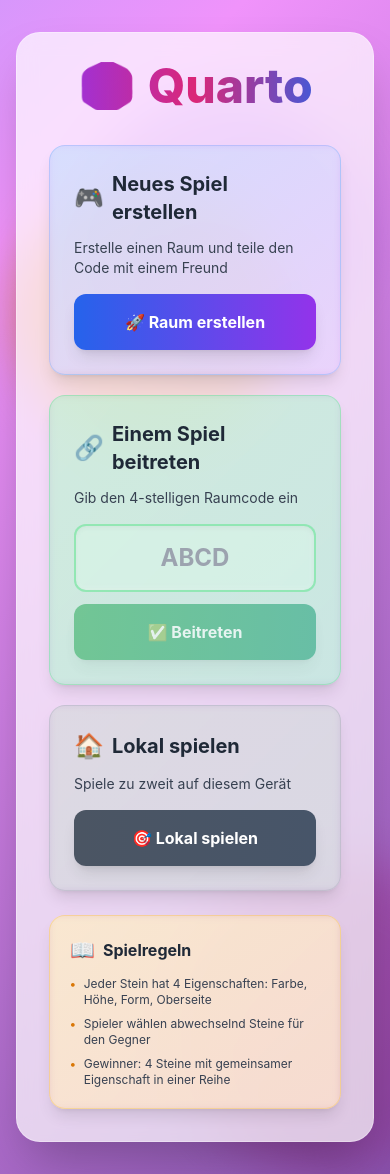
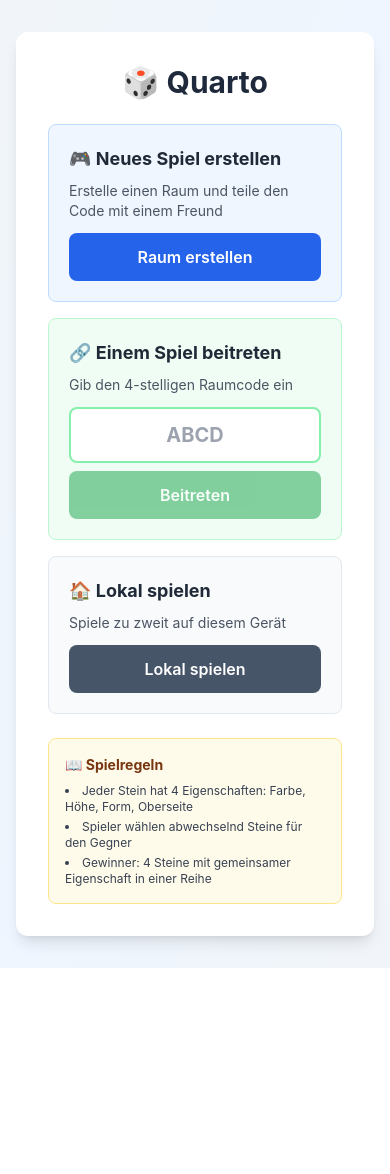
Before and after one commit to Spangelmaa/quarto, a Next.js app: page / in a window 390 px wide. After the commit the page ends 968 px from the top, so only its background shows below. Built offline with nearby package versions, Linux system fonts and the light colour scheme.

Commit message:
Refactor styles and layout for improved UI consistency; removed unused Tailwind configurations and animations, updated component styles for better readability and responsiveness.

```diff
--- a/app/globals.css
+++ b/app/globals.css
@@ -22,82 +22,10 @@
   -moz-osx-font-smoothing: grayscale;
 }
 
-/* Glassmorphismus Effekte */
+/* Einfache Glassmorphismus Effekte */
 .glass {
-  background: rgba(255, 255, 255, 0.7);
-  backdrop-filter: blur(10px);
-  -webkit-backdrop-filter: blur(10px);
-  border: 1px solid rgba(255, 255, 255, 0.3);
+  background: rgba(255, 255, 255, 0.95);
+  backdrop-filter: blur(8px);
+  -webkit-backdrop-filter: blur(8px);
+  border: 1px solid rgba(255, 255, 255, 0.5);
 }
-
-/* Animierte Gradient Hintergründe */
-@keyframes gradient-shift {
-  0% {
-    background-position: 0% 50%;
-  }
-  50% {
-    background-position: 100% 50%;
-  }
-  100% {
-    background-position: 0% 50%;
-  }
-}
-
-.animated-gradient {
-  background: linear-gradient(-45deg, #667eea 0%, #764ba2 25%, #f093fb 50%, #4facfe 75%, #00f2fe 100%);
-  background-size: 400% 400%;
-  animation: gradient-shift 15s ease infinite;
-}
-
-/* Floating Animation */
-@keyframes float {
-  0%, 100% {
-    transform: translateY(0px);
-  }
-  50% {
-    transform: translateY(-20px);
-  }
-}
-
-.float-animation {
-  animation: float 3s ease-in-out infinite;
-}
-
-/* Pulse Glow */
-@keyframes pulse-glow {
-  0%, 100% {
-    box-shadow: 0 0 20px rgba(102, 126, 234, 0.4);
-  }
-  50% {
-    box-shadow: 0 0 40px rgba(102, 126, 234, 0.8);
-  }
-}
-
-.pulse-glow {
-  animation: pulse-glow 2s ease-in-out infinite;
-}
-
-/* Blob Animation */
-@keyframes blob {
-  0%, 100% {
-    transform: translate(0px, 0px) scale(1);
-  }
-  33% {
-    transform: translate(30px, -50px) scale(1.1);
-  }
-  66% {
-    transform: translate(-20px, 20px) scale(0.9);
-  }
-}
-
-.animate-blob {
-  animation: blob 7s infinite;
-}
-
-.animation-delay-2000 {
-  animation-delay: 2s;
-}
-
-.animation-delay-4000 {
-  animation-delay: 4s;
-}
--- a/app/page.tsx
+++ b/app/page.tsx
@@ -189,13 +189,7 @@
   // Zeige Lobby
   if (gameMode === 'lobby') {
     return (
-      <main className="min-h-screen animated-gradient py-8 px-4 flex items-center justify-center relative overflow-hidden">
-        {/* Dekorative Elemente */}
-        <div className="absolute top-20 left-20 w-72 h-72 bg-purple-300 rounded-full mix-blend-multiply filter blur-xl opacity-70 animate-blob"></div>
-        <div className="absolute top-40 right-20 w-72 h-72 bg-yellow-300 rounded-full mix-blend-multiply filter blur-xl opacity-70 animate-blob animation-delay-2000"></div>
-        <div className="absolute -bottom-8 left-40 w-72 h-72 bg-pink-300 rounded-full mix-blend-multiply filter blur-xl opacity-70 animate-blob animation-delay-4000"></div>
-
-        <div className="relative z-10">
+      <main className="min-h-screen bg-gradient-to-br from-slate-100 via-blue-50 to-slate-100 py-8 px-4 flex items-center justify-center">
         <MultiplayerLobby
           onCreateRoom={handleCreateRoom}
           onJoinRoom={handleJoinRoom}
@@ -203,7 +197,6 @@
           error={error}
           isCreating={isCreating}
         />
-        </div>
       </main>
     );
   }
@@ -213,12 +206,7 @@
     (playerInfo !== null && gameState.currentPlayer === playerInfo.playerNumber);
 
   return (
-    <main className="min-h-screen animated-gradient py-8 px-4 relative overflow-hidden">
-      {/* Dekorative Hintergrund-Elemente */}
-      <div className="absolute top-0 left-0 w-96 h-96 bg-purple-400 rounded-full mix-blend-multiply filter blur-3xl opacity-30 animate-blob"></div>
-      <div className="absolute top-0 right-0 w-96 h-96 bg-yellow-400 rounded-full mix-blend-multiply filter blur-3xl opacity-30 animate-blob animation-delay-2000"></div>
-      <div className="absolute bottom-0 left-1/2 w-96 h-96 bg-pink-400 rounded-full mix-blend-multiply filter blur-3xl opacity-30 animate-blob animation-delay-4000"></div>
-
+    <main className="min-h-screen bg-gradient-to-br from-slate-100 via-blue-50 to-slate-100 py-8 px-4">
       {/* Gewinner Modal */}
       {gameState.winner !== null && (
         <WinnerModal
@@ -229,10 +217,10 @@
         />
       )}
 
-      <div className="max-w-6xl mx-auto relative z-10">
-        <div className="flex items-center justify-between mb-8">
+      <div className="max-w-6xl mx-auto">
+        <div className="flex items-center justify-between mb-6">
           <div className="flex items-center gap-4">
-            <h1 className="text-5xl md:text-6xl font-extrabold text-white drop-shadow-lg float-animation">
+            <h1 className="text-4xl md:text-5xl font-bold text-slate-800">
               🎲 Quarto
             </h1>
             {gameMode === 'online' && (
@@ -242,7 +230,7 @@
           {gameMode === 'local' && (
             <button
               onClick={handleBackToLobby}
-              className="px-6 py-3 bg-white/20 backdrop-blur-md text-white font-bold rounded-xl hover:bg-white/30 transition-all transform hover:scale-105 border border-white/30 shadow-lg"
+              className="px-5 py-2 bg-slate-600 text-white font-semibold rounded-lg hover:bg-slate-700 transition-colors"
             >
               ← Zurück zur Lobby
             </button>
@@ -272,9 +260,9 @@
 
           {/* Zeige Hinweis wenn nicht am Zug */}
           {gameMode === 'online' && !waitingForPlayer && !isMyTurn && gameState.winner === null && (
-            <div className="mb-6 p-5 bg-gradient-to-r from-blue-500/20 to-purple-500/20 backdrop-blur-sm border-2 border-blue-400/50 rounded-2xl text-center shadow-lg">
-              <div className="text-white font-bold text-lg drop-shadow-md flex items-center justify-center gap-3">
-                <span className="animate-pulse text-2xl">⏳</span>
+            <div className="mb-6 p-4 bg-blue-50 border border-blue-200 rounded-lg text-center">
+              <div className="text-blue-800 font-semibold flex items-center justify-center gap-2">
+                <span>⏳</span>
                 <span>Warte auf Spieler {gameState.currentPlayer}</span>
               </div>
             </div>
@@ -306,32 +294,14 @@
             }
           />
 
-          <div className="mt-8 p-6 bg-gradient-to-br from-amber-100/80 to-orange-100/80 backdrop-blur-sm rounded-2xl shadow-lg border border-amber-200/50">
-            <h3 className="font-bold mb-3 text-lg text-amber-900 flex items-center gap-2">
-              <span className="text-2xl">📖</span>
-              Spielregeln
-            </h3>
-            <ul className="space-y-2 text-sm text-gray-800">
-              <li className="flex items-start gap-2">
-                <span className="text-amber-600 font-bold">•</span>
-                <span>Jeder Spielstein hat 4 Eigenschaften: Farbe, Höhe, Form, Oberseite</span>
-              </li>
-              <li className="flex items-start gap-2">
-                <span className="text-amber-600 font-bold">•</span>
-                <span>Spieler 1 wählt einen Stein, den Spieler 2 platzieren muss</span>
-              </li>
-              <li className="flex items-start gap-2">
-                <span className="text-amber-600 font-bold">•</span>
-                <span>Dann wählt Spieler 2 einen Stein für Spieler 1</span>
-              </li>
-              <li className="flex items-start gap-2">
-                <span className="text-amber-600 font-bold">•</span>
-                <span>Gewinner: Wer als Erster 4 Steine mit einer gemeinsamen Eigenschaft in einer Reihe hat</span>
-              </li>
-              <li className="flex items-start gap-2">
-                <span className="text-amber-600 font-bold">•</span>
-                <span>Dies kann horizontal, vertikal oder diagonal sein</span>
-              </li>
+          <div className="mt-8 p-5 bg-amber-50 rounded-lg border border-amber-200">
+            <h3 className="font-bold mb-2 text-amber-900">📖 Spielregeln</h3>
+            <ul className="list-disc list-inside space-y-1 text-sm text-gray-700">
+              <li>Jeder Spielstein hat 4 Eigenschaften: Farbe, Höhe, Form, Oberseite</li>
+              <li>Spieler 1 wählt einen Stein, den Spieler 2 platzieren muss</li>
+              <li>Dann wählt Spieler 2 einen Stein für Spieler 1</li>
+              <li>Gewinner: Wer als Erster 4 Steine mit einer gemeinsamen Eigenschaft in einer Reihe hat</li>
+              <li>Dies kann horizontal, vertikal oder diagonal sein</li>
             </ul>
           </div>
         </div>
--- a/components/GameInfo.tsx
+++ b/components/GameInfo.tsx
@@ -24,29 +24,26 @@
   };
 
   return (
-    <div className="mb-8 text-center">
-      <h2 className="text-2xl sm:text-4xl font-extrabold mb-6 bg-gradient-to-r from-purple-600 via-pink-600 to-blue-600 bg-clip-text text-transparent drop-shadow-sm">
+    <div className="mb-6 text-center">
+      <h2 className="text-xl sm:text-2xl font-bold mb-4 text-slate-800">
         {getStatusMessage()}
       </h2>
 
       {gameState.selectedPiece && (
-        <div className="flex flex-col sm:flex-row items-center justify-center gap-3 sm:gap-5 mb-6 p-5 sm:p-6 bg-gradient-to-r from-blue-500/20 to-purple-500/20 backdrop-blur-sm rounded-2xl border border-blue-400/30 shadow-lg">
-          <span className="font-bold text-base sm:text-lg text-gray-800 flex items-center gap-2">
-            <span className="text-2xl">✨</span>
+        <div className="flex flex-col sm:flex-row items-center justify-center gap-2 sm:gap-4 mb-4 p-4 bg-blue-50 rounded-lg border border-blue-200">
+          <span className="font-semibold text-sm sm:text-base text-slate-700">
             Ausgewählter Stein:
           </span>
-          <div className="transform hover:scale-110 transition-transform">
-            <Piece piece={gameState.selectedPiece} size="medium" selected={true} />
-          </div>
+          <Piece piece={gameState.selectedPiece} size="medium" selected={true} />
         </div>
       )}
 
       {gameState.winner !== null && (
         <button
           onClick={onRestart}
-          className="mt-6 px-8 py-4 bg-gradient-to-r from-blue-600 to-purple-600 text-white font-bold rounded-xl hover:from-blue-700 hover:to-purple-700 transition-all transform hover:scale-105 shadow-lg"
+          className="mt-4 px-6 py-3 bg-blue-600 text-white font-semibold rounded-lg hover:bg-blue-700 transition-colors"
         >
-          🔄 Neues Spiel
+          Neues Spiel
         </button>
       )}
     </div>
--- a/components/MultiplayerLobby.tsx
+++ b/components/MultiplayerLobby.tsx
@@ -24,107 +24,86 @@
   };
 
   return (
-    <div className="max-w-md mx-auto p-8 glass rounded-3xl shadow-2xl border border-white/30">
-      <h2 className="text-5xl font-extrabold text-center mb-8 bg-gradient-to-r from-purple-600 via-pink-600 to-blue-600 bg-clip-text text-transparent float-animation">
+    <div className="max-w-md mx-auto p-8 bg-white rounded-xl shadow-lg">
+      <h2 className="text-3xl font-bold text-center mb-6 text-slate-800">
         🎲 Quarto
       </h2>
 
       {error && (
-        <div className="mb-6 p-5 bg-gradient-to-r from-red-500/20 to-pink-500/20 backdrop-blur-sm border-2 border-red-400/50 rounded-2xl shadow-lg">
+        <div className="mb-4 p-4 bg-red-50 border border-red-200 rounded-lg">
           <div className="flex items-start gap-3">
-            <span className="text-3xl animate-pulse">❌</span>
+            <span className="text-2xl">❌</span>
             <div>
-              <div className="font-bold text-red-900 mb-1 text-lg">Fehler</div>
-              <div className="text-red-800 text-sm">{error}</div>
+              <div className="font-bold text-red-800 mb-1">Fehler</div>
+              <div className="text-red-700 text-sm">{error}</div>
             </div>
           </div>
         </div>
       )}
 
-      <div className="space-y-5">
+      <div className="space-y-4">
         {/* Spiel erstellen */}
-        <div className="p-6 bg-gradient-to-br from-blue-500/20 to-purple-500/20 backdrop-blur-sm rounded-2xl border border-blue-400/30 shadow-lg hover:shadow-xl transition-all">
-          <h3 className="font-bold text-xl mb-3 text-gray-800 flex items-center gap-2">
-            <span className="text-2xl">🎮</span>
-            Neues Spiel erstellen
-          </h3>
-          <p className="text-sm text-gray-700 mb-4">
+        <div className="p-5 bg-blue-50 rounded-lg border border-blue-200">
+          <h3 className="font-bold text-lg mb-2 text-gray-800">🎮 Neues Spiel erstellen</h3>
+          <p className="text-sm text-gray-600 mb-3">
             Erstelle einen Raum und teile den Code mit einem Freund
           </p>
           <button
             onClick={onCreateRoom}
             disabled={isCreating}
-            className="w-full px-6 py-4 bg-gradient-to-r from-blue-600 to-purple-600 text-white font-bold rounded-xl hover:from-blue-700 hover:to-purple-700 transition-all transform hover:scale-105 disabled:opacity-50 disabled:cursor-not-allowed disabled:transform-none shadow-lg"
+            className="w-full px-5 py-3 bg-blue-600 text-white font-semibold rounded-lg hover:bg-blue-700 transition-colors disabled:opacity-50 disabled:cursor-not-allowed"
           >
-            {isCreating ? '✨ Erstelle Raum...' : '🚀 Raum erstellen'}
+            {isCreating ? 'Erstelle Raum...' : 'Raum erstellen'}
           </button>
         </div>
 
         {/* Spiel beitreten */}
-        <div className="p-6 bg-gradient-to-br from-green-500/20 to-emerald-500/20 backdrop-blur-sm rounded-2xl border border-green-400/30 shadow-lg hover:shadow-xl transition-all">
-          <h3 className="font-bold text-xl mb-3 text-gray-800 flex items-center gap-2">
-            <span className="text-2xl">🔗</span>
-            Einem Spiel beitreten
-          </h3>
-          <p className="text-sm text-gray-700 mb-4">
+        <div className="p-5 bg-green-50 rounded-lg border border-green-200">
+          <h3 className="font-bold text-lg mb-2 text-gray-800">🔗 Einem Spiel beitreten</h3>
+          <p className="text-sm text-gray-600 mb-3">
             Gib den 4-stelligen Raumcode ein
           </p>
-          <div className="flex flex-col gap-3">
+          <div className="flex flex-col gap-2">
             <input
               type="text"
               value={roomId}
               onChange={(e) => setRoomId(e.target.value.toUpperCase())}
               placeholder="ABCD"
               maxLength={4}
-              className="w-full px-4 py-4 border-2 border-green-400/50 bg-white/50 backdrop-blur-sm rounded-xl focus:outline-none focus:border-green-500 focus:ring-2 focus:ring-green-500/50 uppercase text-center text-2xl font-bold shadow-inner transition-all"
+              className="w-full px-4 py-3 border-2 border-green-300 rounded-lg focus:outline-none focus:border-green-500 uppercase text-center text-xl font-bold"
             />
             <button
               onClick={handleJoinRoom}
               disabled={roomId.length !== 4}
-              className="w-full px-6 py-4 bg-gradient-to-r from-green-600 to-emerald-600 text-white font-bold rounded-xl hover:from-green-700 hover:to-emerald-700 transition-all transform hover:scale-105 disabled:opacity-50 disabled:cursor-not-allowed disabled:transform-none shadow-lg"
+              className="w-full px-5 py-3 bg-green-600 text-white font-semibold rounded-lg hover:bg-green-700 transition-colors disabled:opacity-50 disabled:cursor-not-allowed"
             >
-              ✅ Beitreten
+              Beitreten
             </button>
           </div>
         </div>
 
         {/* Lokal spielen */}
-        <div className="p-6 bg-gradient-to-br from-gray-500/20 to-slate-500/20 backdrop-blur-sm rounded-2xl border border-gray-400/30 shadow-lg hover:shadow-xl transition-all">
-          <h3 className="font-bold text-xl mb-3 text-gray-800 flex items-center gap-2">
-            <span className="text-2xl">🏠</span>
-            Lokal spielen
-          </h3>
-          <p className="text-sm text-gray-700 mb-4">
+        <div className="p-5 bg-slate-50 rounded-lg border border-slate-200">
+          <h3 className="font-bold text-lg mb-2 text-gray-800">🏠 Lokal spielen</h3>
+          <p className="text-sm text-gray-600 mb-3">
             Spiele zu zweit auf diesem Gerät
           </p>
           <button
             onClick={onPlayLocal}
-            className="w-full px-6 py-4 bg-gradient-to-r from-gray-600 to-slate-600 text-white font-bold rounded-xl hover:from-gray-700 hover:to-slate-700 transition-all transform hover:scale-105 shadow-lg"
+            className="w-full px-5 py-3 bg-slate-600 text-white font-semibold rounded-lg hover:bg-slate-700 transition-colors"
           >
-            🎯 Lokal spielen
+            Lokal spielen
           </button>
         </div>
       </div>
 
       {/* Spielregeln */}
-      <div className="mt-6 p-5 bg-gradient-to-br from-amber-400/20 to-orange-400/20 backdrop-blur-sm rounded-2xl border border-amber-400/30 shadow-lg">
-        <h3 className="font-bold mb-3 text-base text-gray-800 flex items-center gap-2">
-          <span className="text-xl">📖</span>
-          Spielregeln
-        </h3>
-        <ul className="space-y-2 text-xs text-gray-700">
-          <li className="flex items-start gap-2">
-            <span className="text-amber-600 font-bold">•</span>
-            <span>Jeder Stein hat 4 Eigenschaften: Farbe, Höhe, Form, Oberseite</span>
-          </li>
-          <li className="flex items-start gap-2">
-            <span className="text-amber-600 font-bold">•</span>
-            <span>Spieler wählen abwechselnd Steine für den Gegner</span>
-          </li>
-          <li className="flex items-start gap-2">
-            <span className="text-amber-600 font-bold">•</span>
-            <span>Gewinner: 4 Steine mit gemeinsamer Eigenschaft in einer Reihe</span>
-          </li>
+      <div className="mt-6 p-4 bg-amber-50 rounded-lg border border-amber-200">
+        <h3 className="font-bold mb-2 text-sm text-amber-900">📖 Spielregeln</h3>
+        <ul className="list-disc list-inside space-y-1 text-xs text-gray-700">
+          <li>Jeder Stein hat 4 Eigenschaften: Farbe, Höhe, Form, Oberseite</li>
+          <li>Spieler wählen abwechselnd Steine für den Gegner</li>
+          <li>Gewinner: 4 Steine mit gemeinsamer Eigenschaft in einer Reihe</li>
         </ul>
       </div>
     </div>
```
Also changed, not shown: components/Board.tsx (+4 -10 lines), components/ConnectionQualityIndicator.tsx (+11 -11 lines), components/ConnectionStatus.tsx (+16 -16 lines), components/Piece.tsx (+19 -29 lines), components/PieceSelector.tsx (+5 -9 lines), components/RoomInfo.tsx (+15 -18 lines), tailwind.config.ts (+1 -25 lines). Lines whose indentation alone changed are shown as unchanged.
